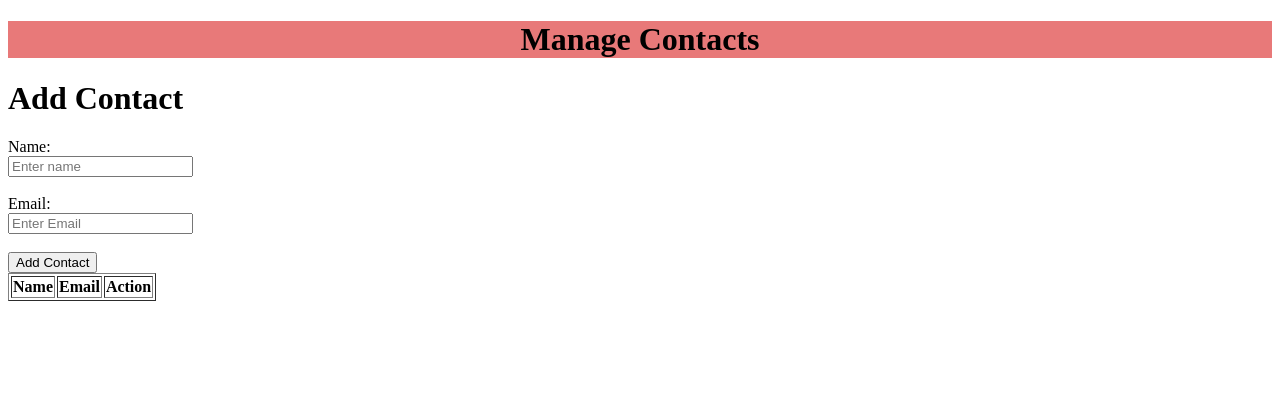
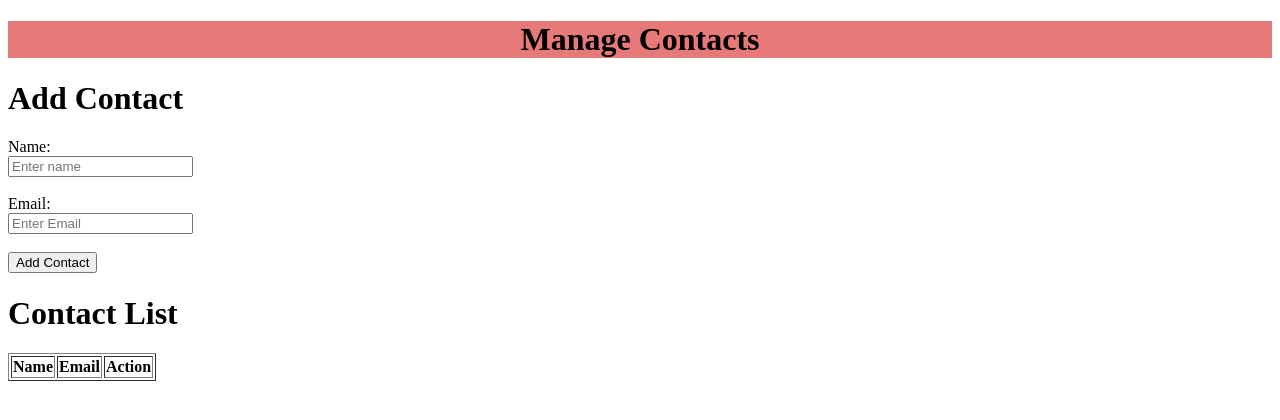
Before and after one commit to vibhanimbalkar97-star/Manage-Contact, a React (Vite) app in the folder manage_contacts/: page / in a window 1280 px wide. Shown: the top 420 px of the page. Built offline with nearby package versions, Linux system fonts and the light colour scheme.

Commit message:
added title
added title

```diff
--- a/manage_contacts/src/Components/ContactList.jsx
+++ b/manage_contacts/src/Components/ContactList.jsx
@@ -3,8 +3,10 @@ import React from 'react'
 const ContactList = (props) => {
   const { contact, removeContact } = props;
   console.log(contact, "from contact")
+
   return (
     <div>
+      <h1>Contact List</h1>
       <table border={1}>
             <thead>
               <tr>
```
